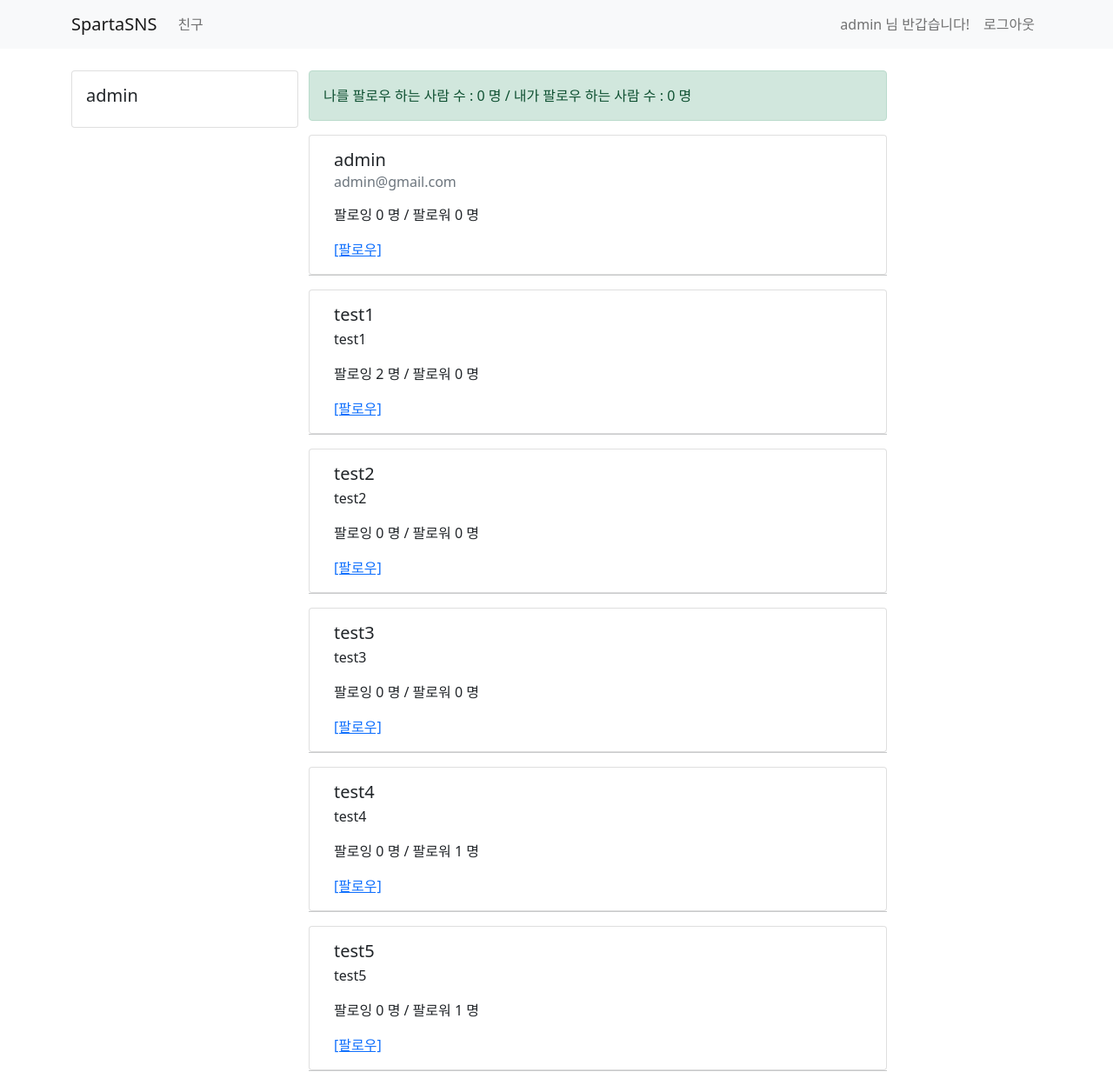
After one commit to joohuun/djsnago_sns, a Django app: page /user/ in a window 1280 px wide. The commit adds this page. Shown: the whole page at 87% size. Run offline with Django 4.2, Linux system fonts and the light colour scheme; a user stored in the database is signed in; data comes from the database, SQL or seed files in the repository; both versions use the stored data as it was after the commit.

Commit message:
Edit Usermodels{-_-}function:follow

```diff
--- a/templates/base.html
+++ b/templates/base.html
@@ -36,8 +36,8 @@
         <a class="navbar-brand" href="/">SpartaSNS</a>
         <div class="collapse navbar-collapse" id="navbarSupportedContent">
             <ul class="navbar-nav mr-auto">
-                <li class="nav-item active">
-                    <a class="nav-link" href="#"> 친구 <span class="sr-only"></span></a>
+                <li class="nav-item">
+                    <a class="nav-link" href="/user"> 친구 <span class="sr-only"></span></a>
                 </li>
             </ul>
         </div>
@@ -45,10 +45,10 @@
             {% if not user.is_authenticated %}
                 <ul class="navbar-nav mr-auto">
                     <li class="nav-item active">
-                        <a class="nav-link" href="/sign-in"> Sign In <span class="sr-only"></span></a>
+                        <a class="nav-link" href="/sign-in"> 로그인 <span class="sr-only"></span></a>
                     </li>
                     <li class="nav-item active">
-                        <a class="nav-link" href="/sign-up"> Sign Up <span class="sr-only"></span></a>
+                        <a class="nav-link" href="/sign-up"> 회원가입 <span class="sr-only"></span></a>
                     </li>
                 </ul>
             {% else %}
--- /dev/null
+++ b/templates/user/user_list.html
@@ -0,0 +1,54 @@
+<!-- templates/user/user_list.html -->
+{% extends 'base.html' %}
+{% block title %}
+    사용자 리스트
+{% endblock %}
+
+{% block content %}
+    <div class="container timeline-container">
+        <div class="row">
+            <!-- 왼쪽 컬럼 -->
+            <div class="col-md-3">
+                <div class="card">
+                    <div class="card-body">
+                        <h5 class="card-title">{{ user.username }}</h5>
+                        <p class="card-text"> {{ user.bio }}</p>
+
+                    </div>
+                </div>
+            </div>
+            <!-- 오른 쪽 컬럼-->
+            <div class="col-md-7">
+                <div class="row">
+                    <div class="alert alert-success" role="alert">
+                        나를 팔로우 하는 사람 수 : {{ user.followee.count }} 명 / 내가 팔로우 하는 사람 수 : {{ user.follow.count }} 명
+                    </div>
+                </div>
+                <div class="row">
+                    <!-- 사용자 리스트 반복문 -->
+                    {% for ul in user_list %}
+                        <div class="card">
+                            <div class="card-body">
+                                <h5 class="card-title">{{ ul.username }}</h5>
+                                <h6 class="card-subtitle mb-2 text-muted">{{ ul.email }}</h6>
+                                <p class="card-text">
+                                    {{ ul.bio }}
+                                </p>
+                                <p class="card-text">
+                                    팔로잉 {{ ul.follow.count }} 명 / 팔로워 {{ ul.followee.count }} 명
+                                </p>
+                                {% if ul in user.follow.all %}
+                                    <a href="/user/follow/{{ ul.id }}" class="card-link">[팔로우 취소]</a>
+                                {% else %}
+                                    <a href="/user/follow/{{ ul.id }}" class="card-link">[팔로우]</a>
+                                {% endif %}
+                            </div>
+                        </div>
+                        <hr>
+                    {% endfor %}
+                </div>
+            </div>
+            <div class="col-md-2"></div>
+        </div>
+    </div>
+{% endblock %}
--- a/user/models.py
+++ b/user/models.py
@@ -1,6 +1,7 @@
 # user/models.py
 from django.db import models
 from django.contrib.auth.models import AbstractUser  # 장고 기본 제공 유저모델
+from django.conf import settings
 
 
 # Create your models here.
@@ -10,3 +11,4 @@ class UserModel(AbstractUser):
         db_table = "my_user"
 
     bio = models.CharField(max_length=256, default='')
+    follow = models.ManyToManyField(settings.AUTH_USER_MODEL, related_name='followee')
--- a/user/urls.py
+++ b/user/urls.py
@@ -1,8 +1,10 @@
-from django.urls import path    # sns/urls.py 연동
-from . import views     # 같은 폴더내 views.py 연동
+from django.urls import path  # sns/urls.py 연동
+from . import views  # 같은 폴더내 views.py 연동
 
 urlpatterns = [
     path('sign-up/', views.sign_up_view, name='sign-up'),
     path('sign-in/', views.sign_in_view, name='sign-in'),
     path('logout/', views.logout, name='logout'),
+    path('user/', views.user_view, name='user-list'),
+    path('user/follow/<int:id>', views.user_follow, name='user-follow')
 ]
--- a/user/views.py
+++ b/user/views.py
@@ -55,3 +55,21 @@ def sign_in_view(request):
 def logout(request):
     auth.logout(request)
     return redirect('/')
+
+
+@login_required
+def user_view(request):
+    if request.method == 'GET':
+        user_list = UserModel.objects.all()
+        return render(request, 'user/user_list.html', {'user_list': user_list})
+
+
+@login_required
+def user_follow(request, id):
+    me = request.user
+    click_user = UserModel.objects.get(id=id)
+    if me in click_user.followee.all():
+        click_user.followee.remove(request.user)
+    else:
+        click_user.followee.add(request.user)
+    return redirect('/user')
```
Also changed, not shown: db.sqlite3, restaurant/migrations/0001_initial.py, tweet/migrations/0001_initial.py, tweet/migrations/0002_initial.py, user/migrations/0001_initial.py.
